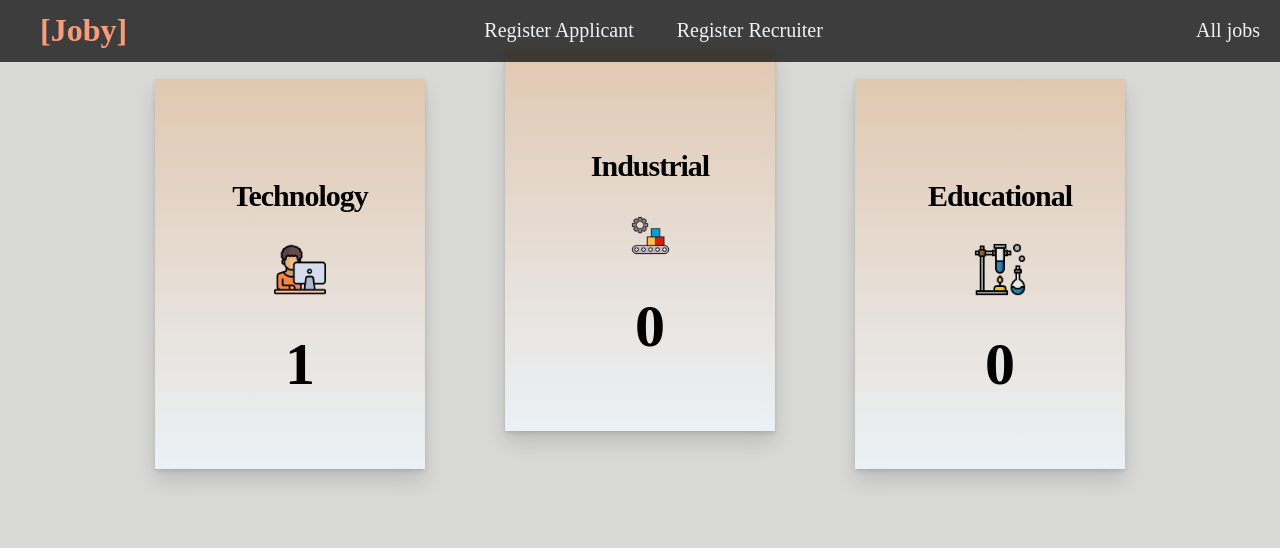
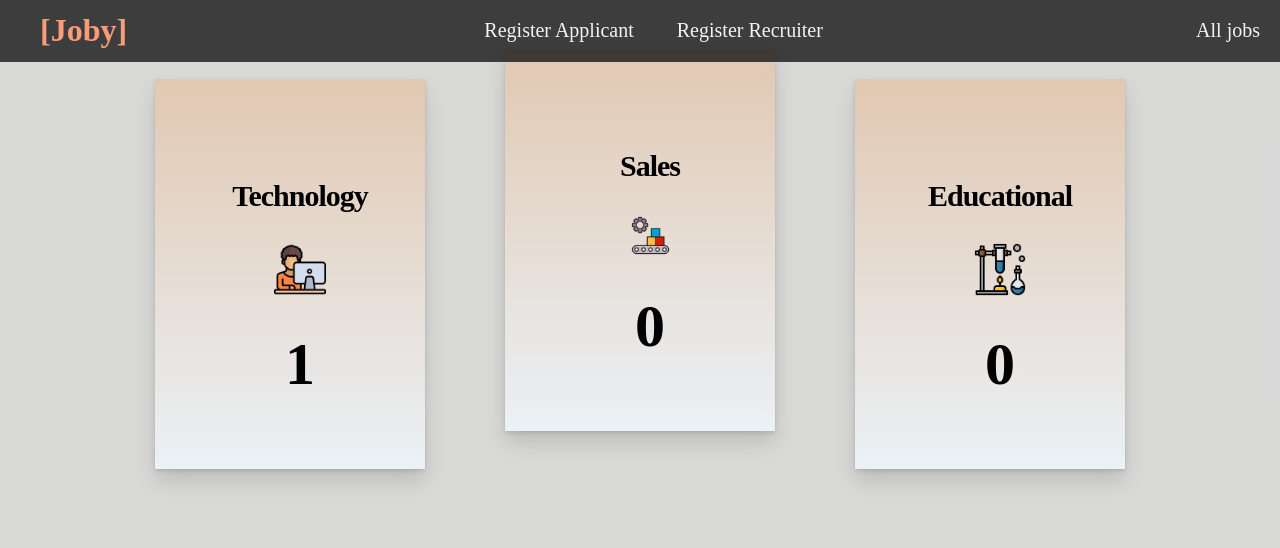
Before and after one commit to fatimatoghoz23/job-portal, a Django app: page / in a window 1280 px wide. Shown: the part 621-1169 px from the top of the page. Run offline with Django 4.2, Linux system fonts and the light colour scheme; data comes from the database, SQL or seed files in the repository; data that the repository does not hold is empty.

Commit message:
Update index.html

```diff
--- a/templates/index.html
+++ b/templates/index.html
@@ -292,7 +292,7 @@
 
     </div>
     <div class="box popular">
-      <h1 class="title">Industrial</h1>
+      <h1 class="title">Sales</h1>
       <img src="{% static 'image/industry.png' %}"  style="width: 30%;"/>
       <div class="price">
         <span class="amount">{{industry}}</span>
```
